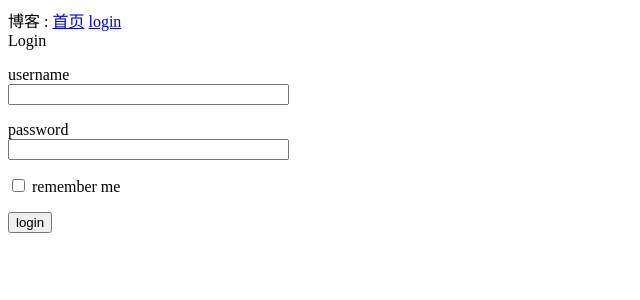
After one commit to George-633/flaskweb, a Flask app: page /login in a window 1280 px wide. The commit adds this page. Shown: the top 300 px of the page, without its empty margins (0-640 px from the left). Run offline with Flask 2, Linux system fonts and the light colour scheme.

Commit message:
add form submittion

```diff
--- /dev/null
+++ b/flask/app/forms.py
@@ -0,0 +1,10 @@
+from flask_wtf import FlaskForm
+from wtforms import StringField, PasswordField, BooleanField, SubmitField
+from wtforms.validators import DataRequired
+
+class LoginForm(FlaskForm):
+    #datarequired
+    username = StringField('username', validators=[DataRequired(message='please enter your username')])
+    password = PasswordField('password', validators=[DataRequired(message='please enter you pwd')])
+    remember_me = BooleanField('remember me')
+    submit = SubmitField('login')
--- a/flask/app/routes.py
+++ b/flask/app/routes.py
@@ -1,5 +1,7 @@
 from app import app
-from flask import render_template
+from flask import render_template, flash, redirect
+from app.forms import LoginForm
+
 
 @app.route('/')
 @app.route('/index')
@@ -17,3 +19,13 @@ def index():
         }
     ]
     return render_template('index.html', title='My', user=user, posts=posts)
+
+@app.route('/login')
+def login():
+    form = LoginForm()
+    if form.validate_on_submit():
+        flash('username:{}, remember me:{}'.format(
+            form.username.data, form.remember_me.data)
+        )
+        return redirect('./index')
+    return render_template('login.html', title='login', form=form)
--- a/flask/app/templates/base.html
+++ b/flask/app/templates/base.html
@@ -4,12 +4,22 @@
     <meta charset="UTF-8">
      {% if title %}
         <title>{{ title }} - 博客</title>
-        {% else %}
+    {% else %}
         <title>欢迎来到博客!</title>
-        {% endif %}
+    {% endif %}
     </head>
     <body>
-       <div>博客 : <a href="/index">首页</a></div>
+        <div>博客 :
+           <a href="{{ url_for('index') }}">首页</a>
+           <a href="{{ url_for('login') }}">login</a>
+        </div>
+        {% with messages = get_flashed_messages() %}
+            <ur>
+                {% for message in messages %}
+                    <li>{{ message }}</li>
+                {% endfor %}
+            </ur>
+        {% endwith %}
         {% block content %}
 
         {% endblock %}
--- /dev/null
+++ b/flask/app/templates/login.html
@@ -0,0 +1,24 @@
+{% extends 'base.html' %}
+
+{% block content %}
+    <h>Login</h>
+    <form action="" method="post">
+        {{ form.hidden_tag() }}
+        <p>
+            {{ form.username.label }}<br>
+            {{ form.username(size=32) }}
+            {% for error in form.username.errors %}
+                <span style="color:red">[{{ error }}]</span>
+            {% endfor %}
+        </p>
+        <p>
+            {{ form.password.label }}<br>
+            {{ form.password(size=32) }}
+            {% for error in form.password.errors %}
+                <span style="color:red">[{{ error }}]</span>
+            {% endfor %}
+        </p>
+        <p>{{ form.remember_me() }} {{ form.remember_me.label }}</p>
+        <p>{{ form.submit() }}</p>
+    </form>
+{% endblock %}
```
